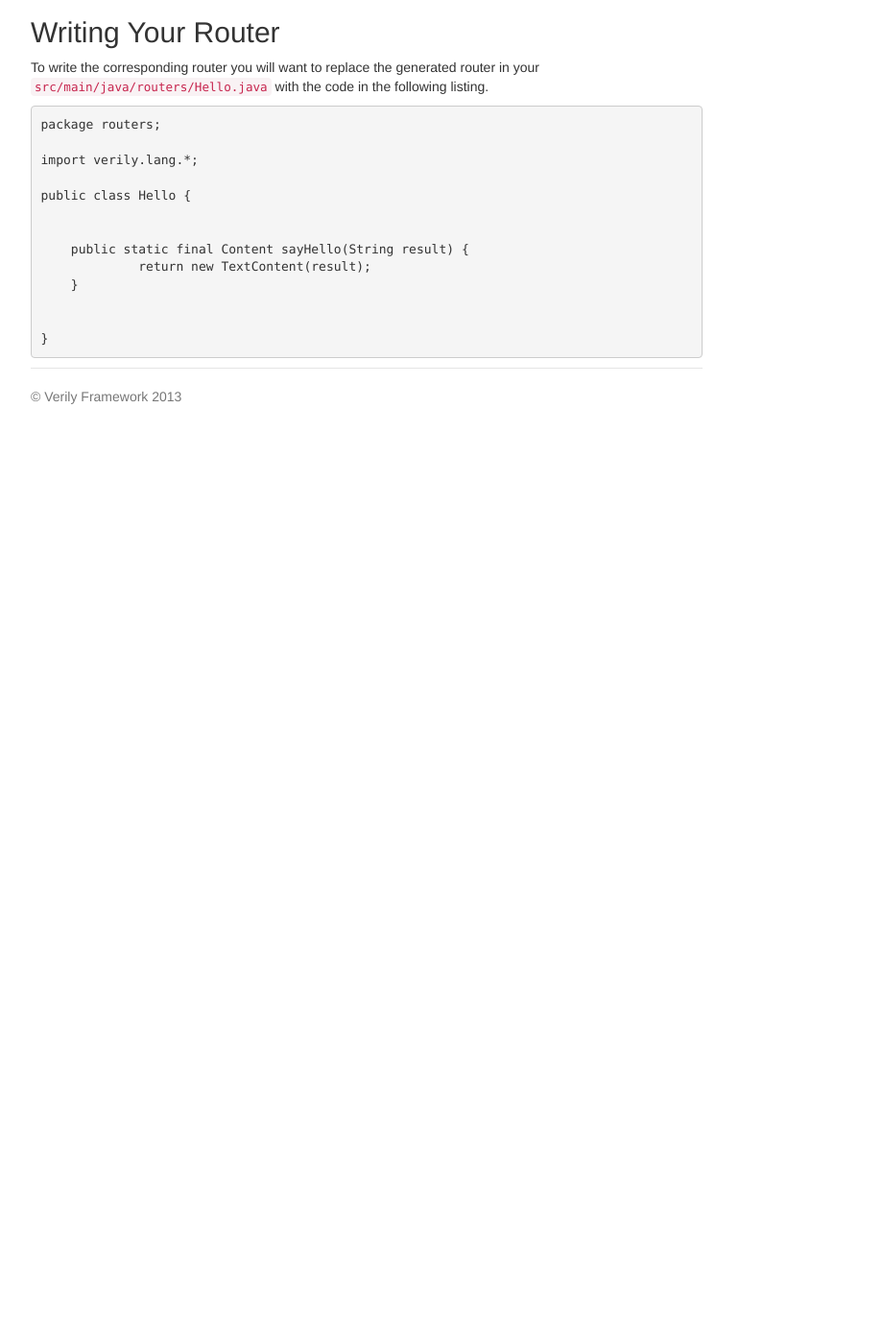
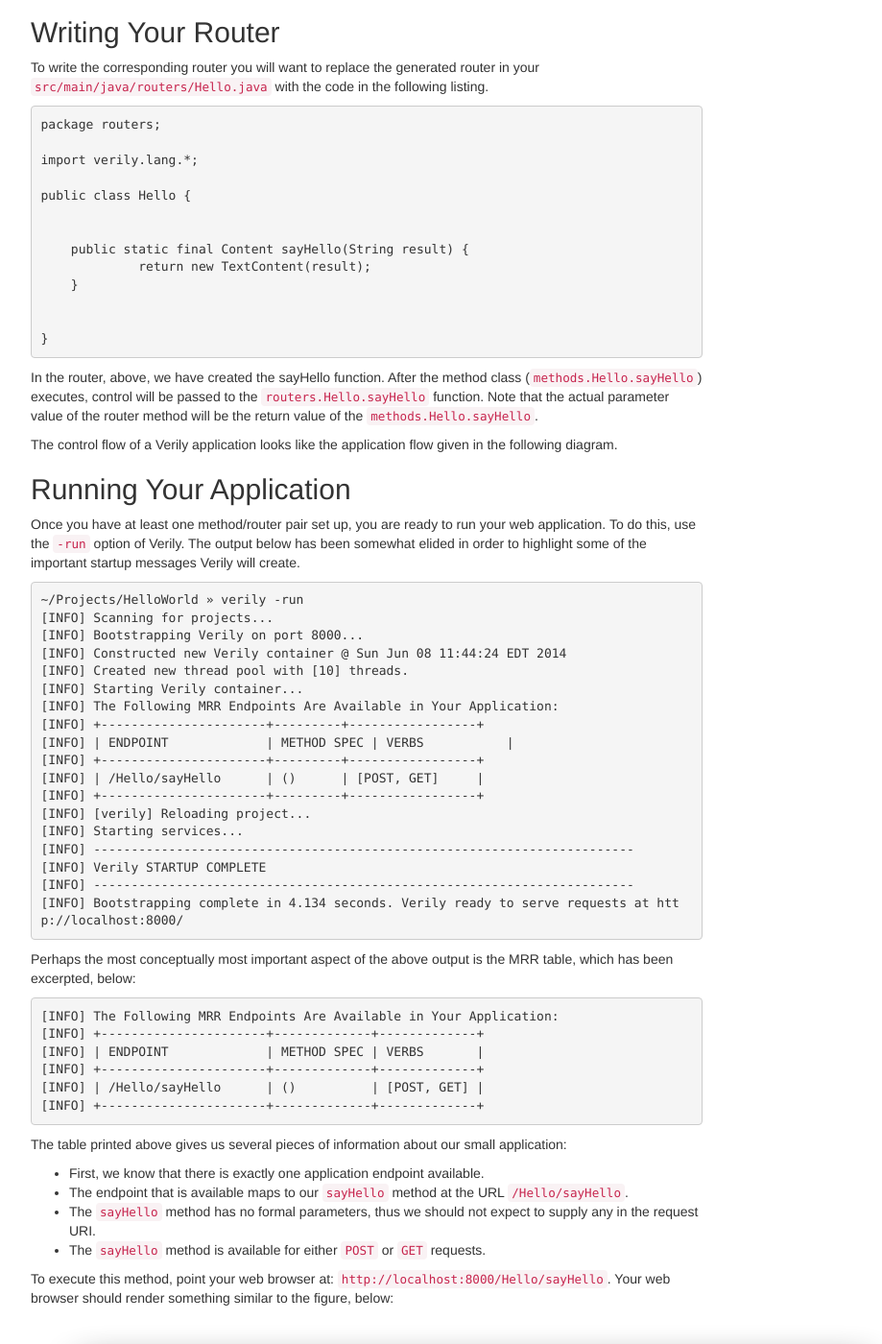
Before and after one commit to verily-framework/verily-framework.github.com, a Jekyll site: the page built from documentation/index.md, in a window 1280 px wide and 1400 px high, scrolled down 2400 px. Shown: the whole window at 96% size, without its empty margins (258-1177 px from the left). Built offline with Jekyll 4.4.1, drawn with Linux system fonts in a browser that asks for light colours; before the commit the page ends 2853 px from its top, so only the background shows below that; some of the changed text lies outside the part shown.

Commit message:
finished quickstart, added screenshots for hello world example

```diff
--- a/documentation/index.md
+++ b/documentation/index.md
@@ -139,3 +139,63 @@
 
 }
 ~~~
+
+In the router, above, we have created the sayHello function. After the method class (`methods.Hello.sayHello`) executes, control will be passed to the `routers.Hello.sayHello` function. Note that the actual parameter value of the router method will be the return value of the `methods.Hello.sayHello`.
+
+The control flow of a Verily application looks like the application flow given in the following diagram.
+
+
+Running Your Application
+------------------------
+
+Once you have at least one method/router pair set up, you are ready to run your web application. To do this, use the `-run` option of Verily. The output below has been somewhat elided in order to highlight some of the important startup messages Verily will create.
+
+
+~~~ shell
+~/Projects/HelloWorld » verily -run
+[INFO] Scanning for projects...
+[INFO] Bootstrapping Verily on port 8000...
+[INFO] Constructed new Verily container @ Sun Jun 08 11:44:24 EDT 2014
+[INFO] Created new thread pool with [10] threads.
+[INFO] Starting Verily container...
+[INFO] The Following MRR Endpoints Are Available in Your Application:
+[INFO] +----------------------+---------+-----------------+
+[INFO] | ENDPOINT             | METHOD SPEC | VERBS           |
+[INFO] +----------------------+---------+-----------------+
+[INFO] | /Hello/sayHello      | ()      | [POST, GET]     |
+[INFO] +----------------------+---------+-----------------+
+[INFO] [verily] Reloading project...
+[INFO] Starting services...
+[INFO] ------------------------------------------------------------------------
+[INFO] Verily STARTUP COMPLETE
+[INFO] ------------------------------------------------------------------------
+[INFO] Bootstrapping complete in 4.134 seconds. Verily ready to serve requests at http://localhost:8000/
+~~~
+
+Perhaps the most conceptually most important aspect of the above output is the MRR table, which has been excerpted, below:
+
+~~~ shell
+[INFO] The Following MRR Endpoints Are Available in Your Application:
+[INFO] +----------------------+-------------+-------------+
+[INFO] | ENDPOINT             | METHOD SPEC | VERBS       |
+[INFO] +----------------------+-------------+-------------+
+[INFO] | /Hello/sayHello      | ()          | [POST, GET] |
+[INFO] +----------------------+-------------+-------------+
+~~~
+
+The table printed above gives us several pieces of information about our small application:
+
+* First, we know that there is exactly one application endpoint available.
+* The endpoint that is available maps to our `sayHello` method at the URL `/Hello/sayHello`.
+* The `sayHello` method has no formal parameters, thus we should not expect to supply any in the request URI.
+* The `sayHello` method is available for either `POST` or `GET` requests.
+
+To execute this method, point your web browser at: `http://localhost:8000/Hello/sayHello`. Your web browser should render something similar to the figure, below:
+
+![Output of the HelloWorld Example in Verily](/images/hello-world.png)
+
+
+Next Steps
+==========
+
+In this quick start we've only just scratched the surface of Verily. If you'd like to start using the more advanced facilities of Verily to be more reliable web applications, please take a look at the [full documentation]().
```
Also changed, not shown: other parts of documentation/index.md (+1 -1 lines), images/hello-world.png (added).
